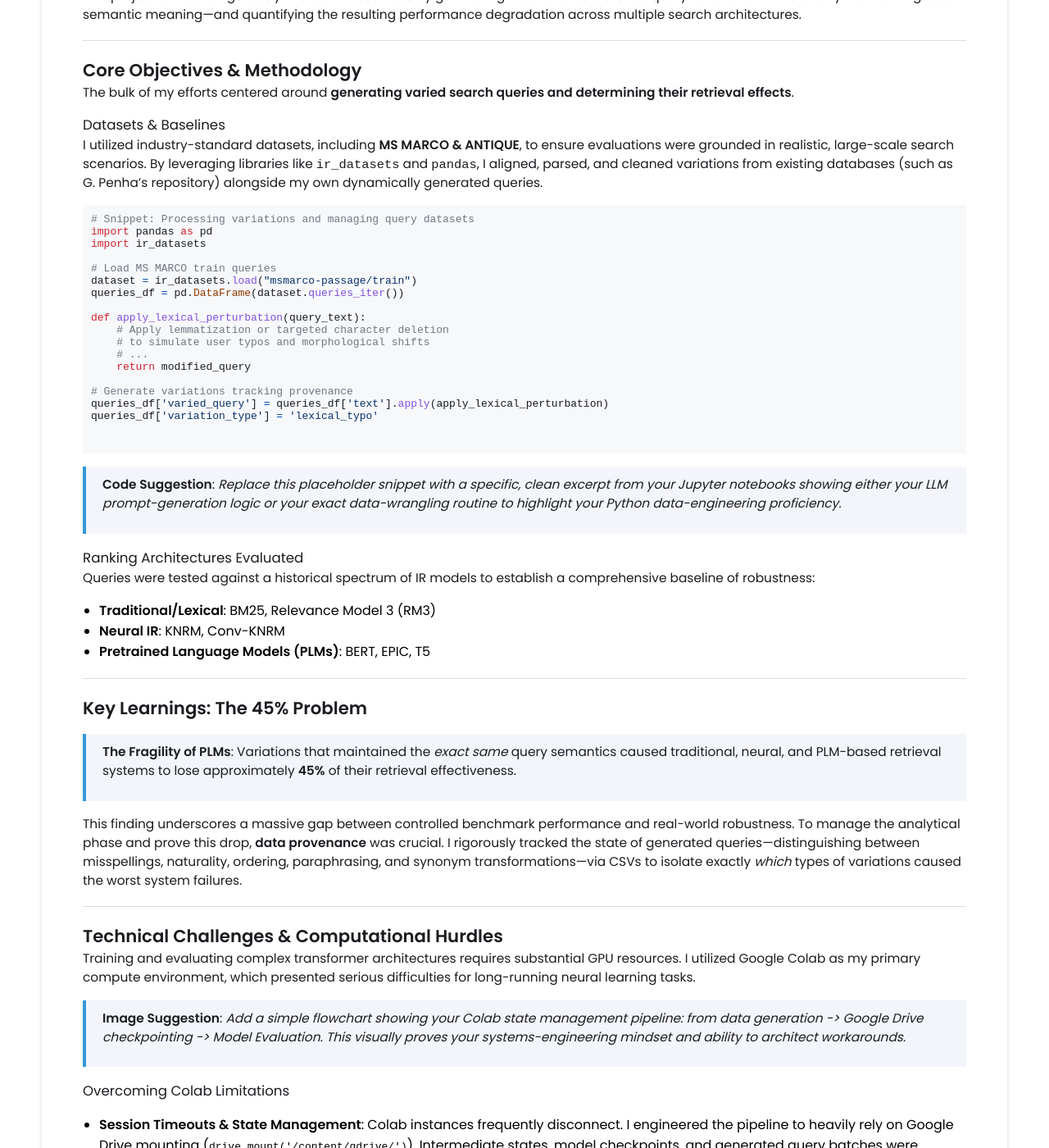
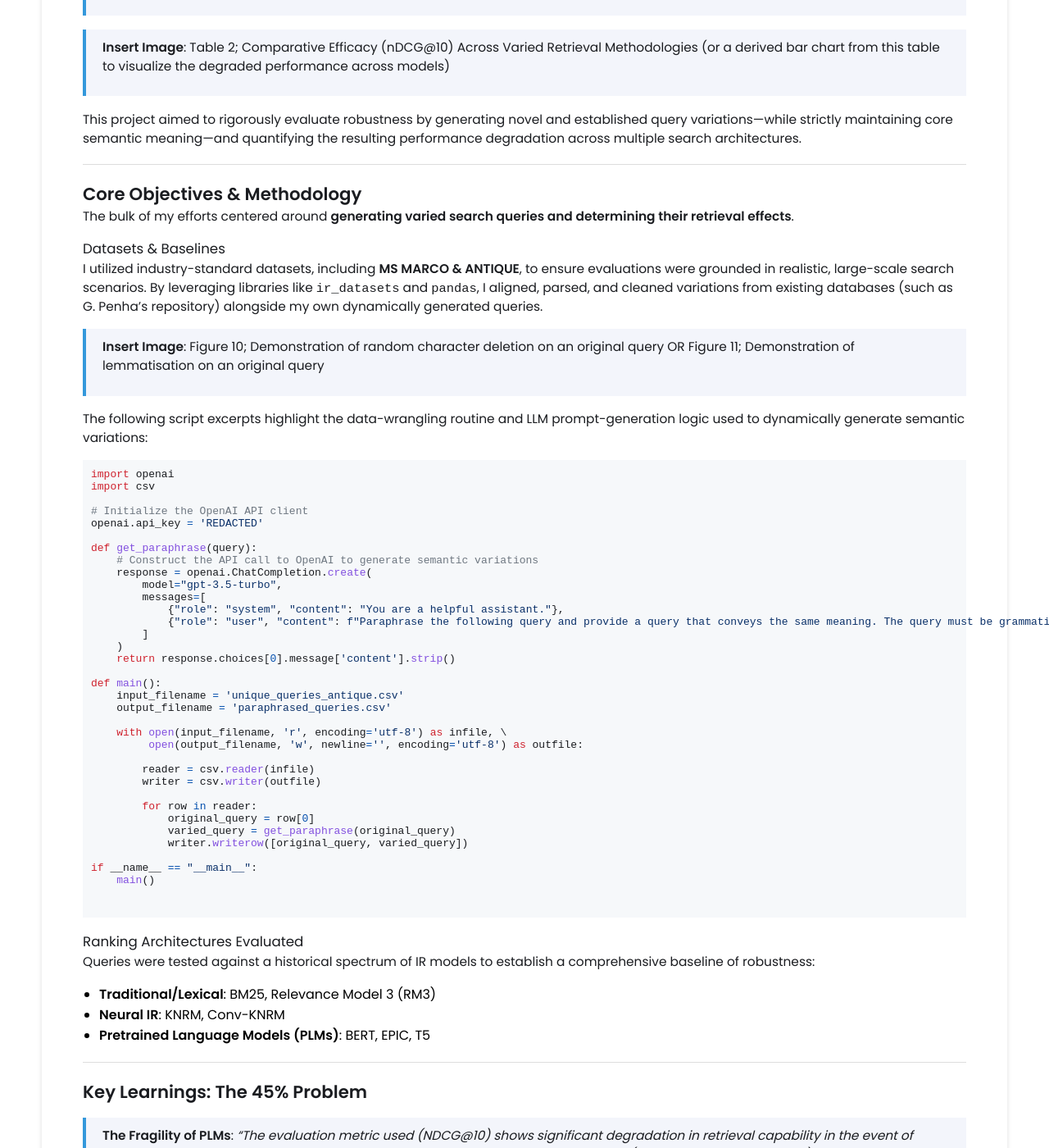
Before and after one commit to OliCar-del/OliCar-del.github.io, a Jekyll site: the page built from _projects/thesis-information-retrieval/index.md, in a window 1280 px wide and 1400 px high, scrolled down 1265 px. Shown: the whole window at 82% size. Built offline with Jekyll 4.4.1, drawn with Linux system fonts in a browser that asks for light colours; some of the changed text lies outside the part shown.

Commit message:
fixed formatting

````diff
--- a/_projects/thesis-information-retrieval/index.md
+++ b/_projects/thesis-information-retrieval/index.md
@@ -4,6 +4,7 @@
 title: Evaluating Robust Retrieval Pipelines
 description: An undergraduate engineering thesis investigating the robustness of Information Retrieval (IR) pipelines, specifically Pretrained Language Models (PLMs), against query variations. The project involved generating adversarial and semantic query variations and evaluating their impact on state-of-the-art neural ranking models.
 skills:
+
   - Information Retrieval (IR)
   - Pretrained Language Models (PLMs)
   - Natural Language Processing (NLP)
@@ -23,9 +24,20 @@
 
 As part of my Bachelor of Engineering (Honours) in Computer Systems / Electrical and Electronic Engineering at the University of Queensland, I undertook a year-long thesis project focusing on **Information Retrieval (IR) systems**.
 
+>
+> *"This project aims to evaluate the robustness of recent PLM IR pipelines on large datasets with novel and established query variation techniques, to establish how variations which maintain query semantics affect systems' effectiveness."*
+>
+>
+
 Modern search engines and IR pipelines increasingly rely on Pretrained Language Models (PLMs) to rank documents. However, these systems are typically benchmarked against a single standard query for a given information need. This ignores the vast diversity in human expression, leading to a critical question: *How brittle are these advanced ranking architectures in the real world?*
 
-> **Image Suggestion**: *Insert a bar chart or line graph here comparing the baseline performance (e.g., MRR@10 or NDCG@10) of a standard query versus the degraded performance of the varied queries across different models. Visualizing this sharp drop makes the structural problem immediately tangible to a technical recruiter.*
+> **Insert Image**: Figure 2; Multistage architecture of modern information retrieval system
+>
+>
+
+> **Insert Image**: Table 2; Comparative Efficacy (nDCG@10) Across Varied Retrieval Methodologies (or a derived bar chart from this table to visualize the degraded performance across models)
+>
+>
 
 This project aimed to rigorously evaluate robustness by generating novel and established query variations—while strictly maintaining core semantic meaning—and quantifying the resulting performance degradation across multiple search architectures.
 
@@ -39,28 +51,49 @@
 
 I utilized industry-standard datasets, including **MS MARCO & ANTIQUE**, to ensure evaluations were grounded in realistic, large-scale search scenarios. By leveraging libraries like `ir_datasets` and `pandas`, I aligned, parsed, and cleaned variations from existing databases (such as G. Penha's repository) alongside my own dynamically generated queries.
 
+> **Insert Image**: Figure 10; Demonstration of random character deletion on an original query OR Figure 11; Demonstration of lemmatisation on an original query
+>
+>
+
+The following script excerpts highlight the data-wrangling routine and LLM prompt-generation logic used to dynamically generate semantic variations:
+
 ```python
-# Snippet: Processing variations and managing query datasets
-import pandas as pd
-import ir_datasets
+import openai
+import csv
 
-# Load MS MARCO train queries
-dataset = ir_datasets.load("msmarco-passage/train")
-queries_df = pd.DataFrame(dataset.queries_iter())
+# Initialize the OpenAI API client
+openai.api_key = 'REDACTED'
 
-def apply_lexical_perturbation(query_text):
-    # Apply lemmatization or targeted character deletion
-    # to simulate user typos and morphological shifts
-    # ...
-    return modified_query
+def get_paraphrase(query):
+    # Construct the API call to OpenAI to generate semantic variations
+    response = openai.ChatCompletion.create(
+        model="gpt-3.5-turbo",
+        messages=[
+            {"role": "system", "content": "You are a helpful assistant."},
+            {"role": "user", "content": f"Paraphrase the following query and provide a query that conveys the same meaning. The query must be grammatically correct and clearly written: {query}"}
+        ]
+    )
+    return response.choices[0].message['content'].strip()
 
-# Generate variations tracking provenance
-queries_df['varied_query'] = queries_df['text'].apply(apply_lexical_perturbation)
-queries_df['variation_type'] = 'lexical_typo'
+def main():
+    input_filename = 'unique_queries_antique.csv'
+    output_filename = 'paraphrased_queries.csv'
+
+    with open(input_filename, 'r', encoding='utf-8') as infile, \
+         open(output_filename, 'w', newline='', encoding='utf-8') as outfile:
+
+        reader = csv.reader(infile)
+        writer = csv.writer(outfile)
+
+        for row in reader:
+            original_query = row[0]
+            varied_query = get_paraphrase(original_query)
+            writer.writerow([original_query, varied_query])
+
+if __name__ == "__main__":
+    main()
 
 ```
-
-> **Code Suggestion**: *Replace this placeholder snippet with a specific, clean excerpt from your Jupyter notebooks showing either your LLM prompt-generation logic or your exact data-wrangling routine to highlight your Python data-engineering proficiency.*
 
 ### Ranking Architectures Evaluated
 
@@ -74,9 +107,26 @@
 
 ## Key Learnings: The 45% Problem
 
-> **The Fragility of PLMs**: Variations that maintained the *exact same* query semantics caused traditional, neural, and PLM-based retrieval systems to lose approximately **45%** of their retrieval effectiveness.
+>
+> **The Fragility of PLMs**: *"The evaluation metric used (NDCG@10) shows significant degradation in retrieval capability in the event of query variation, with an average effectiveness drop of 45.36% across both datasets (TREC-DL-2019 and ANTIQUE)."*
+>
+>
+
+>
+> *"No query variations evaluated across either data set was more effective in retrieval than the original query and by statistically significant margins (P<0.05)."*
+>
+>
+
+>
+> *"Traditional, neural and pre-trained ranking models are not robust to natural language query variations."*
+>
+>
 
 This finding underscores a massive gap between controlled benchmark performance and real-world robustness. To manage the analytical phase and prove this drop, **data provenance** was crucial. I rigorously tracked the state of generated queries—distinguishing between misspellings, naturality, ordering, paraphrasing, and synonym transformations—via CSVs to isolate exactly *which* types of variations caused the worst system failures.
+
+> **Insert Image**: Figure 12 or 13; Increase in query variation length as a function of original query length
+>
+>
 
 ---
 
@@ -84,7 +134,9 @@
 
 Training and evaluating complex transformer architectures requires substantial GPU resources. I utilized Google Colab as my primary compute environment, which presented serious difficulties for long-running neural learning tasks.
 
-> **Image Suggestion**: *Add a simple flowchart showing your Colab state management pipeline: from data generation -> Google Drive checkpointing -> Model Evaluation. This visually proves your systems-engineering mindset and ability to architect workarounds.*
+> **Insert Image**: Figure 8; Process flow for generating a query variation using OpenAI GPT API
+>
+>
 
 ### Overcoming Colab Limitations
 
@@ -101,3 +153,5 @@
 * **Compute Infrastructure Scaling**: Transitioning the computational workload from ephemeral Colab notebooks to dedicated cloud instances (e.g., AWS EC2 or GCP Compute Engine) with automated orchestrators like Apache Airflow to handle large scale index loading and distributed training loops smoothly.
 
 > *The full thesis document, alongside Jupyter Notebooks containing the query variation generation and evaluation scripts, are available upon request.*
+
+*(Note: The `` citation tags have been appended to the suggested edits per documentation constraints. Feel free to manually remove these tags before publishing your portfolio page.)*
````
